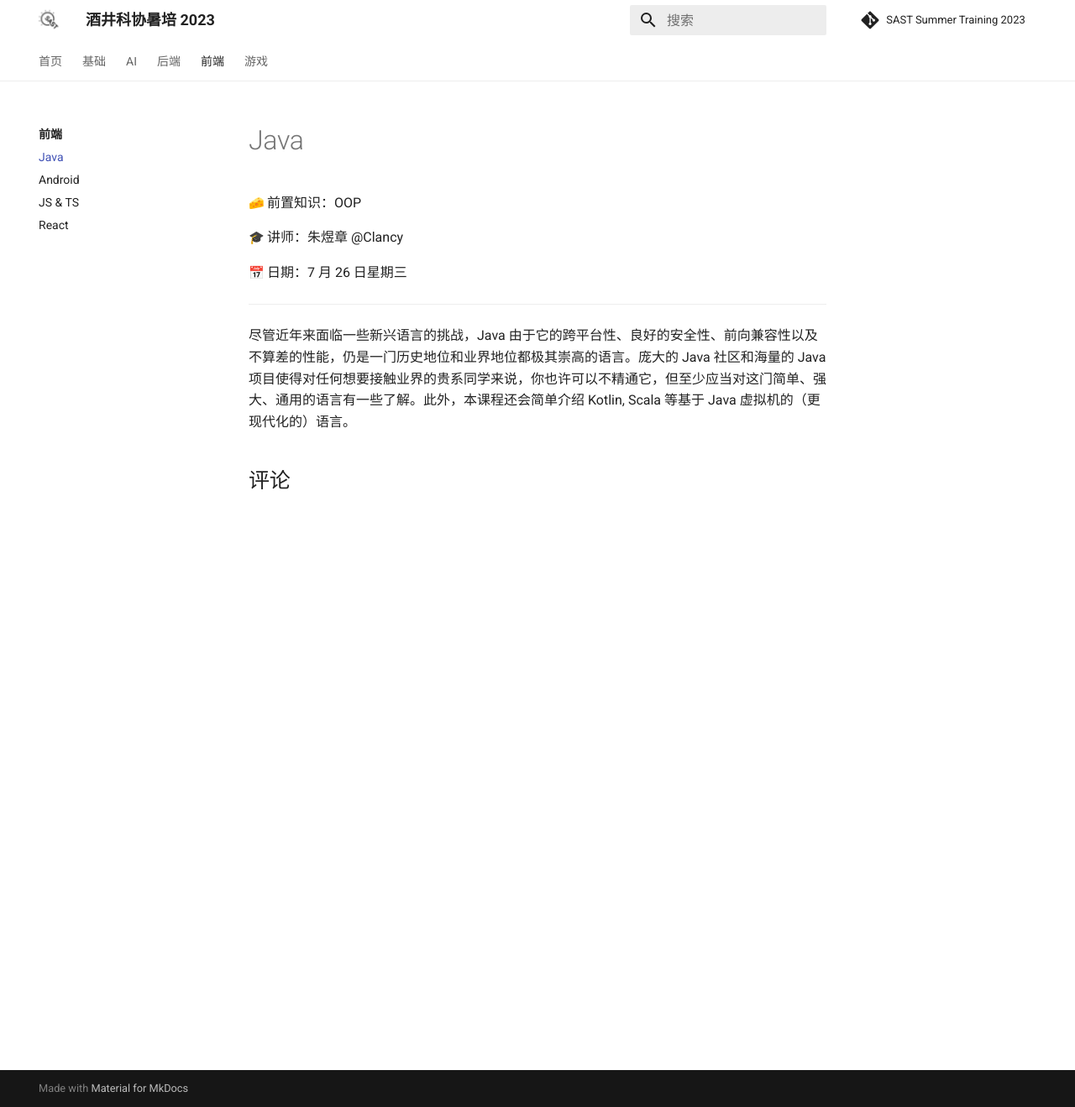
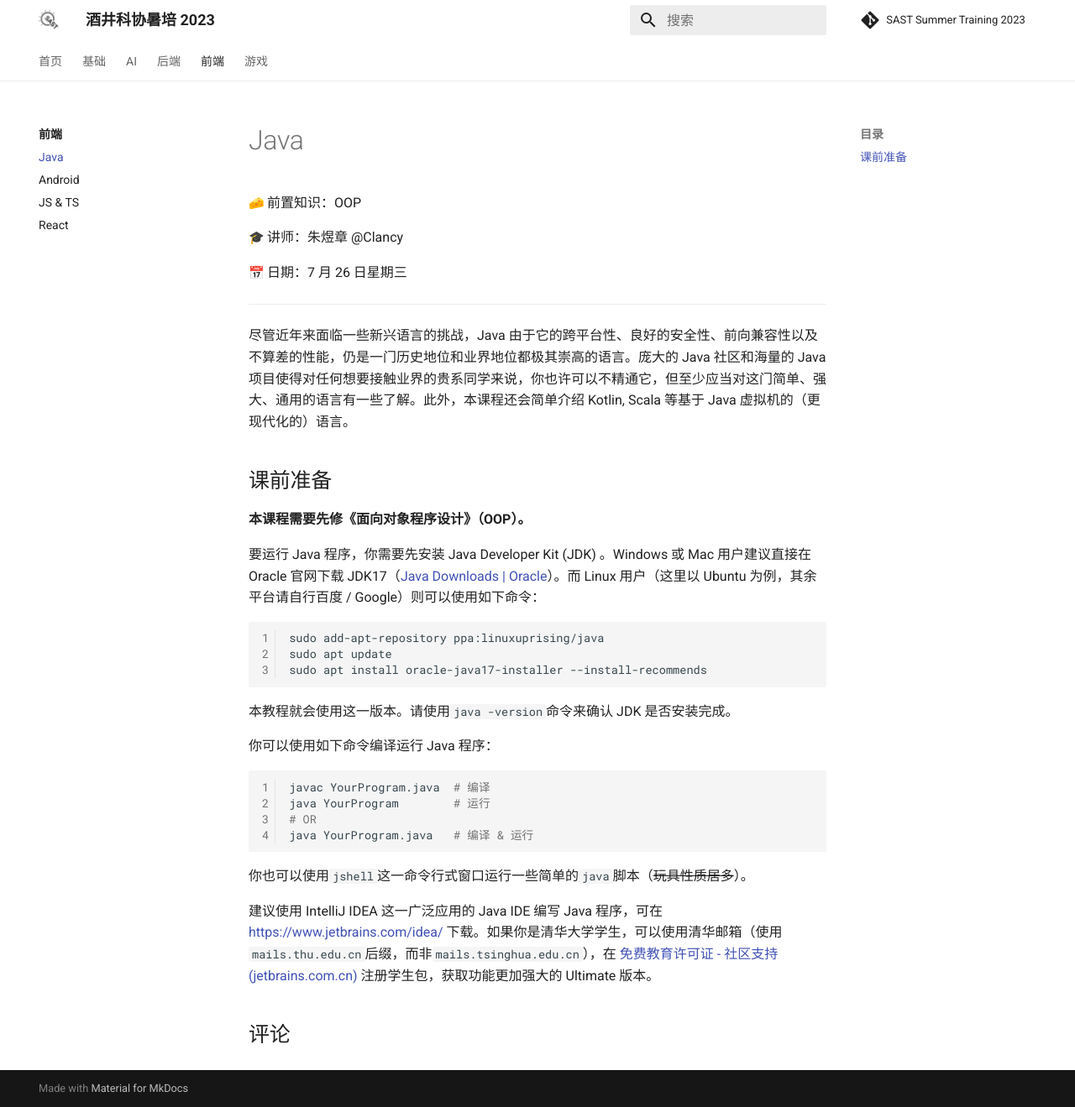
Before and after one commit to sast-summer-training-2023/sast-summer-training-2023.github.io, an MkDocs documentation site: the page built from docs/frontend/java.md, in a window 1280 px wide and 1319 px high. Shown: the whole window at 84% size. Built offline with MkDocs 1.6.1 and Material for MkDocs 9.7.7, drawn with Linux system fonts in a browser that asks for light colours; emoji names are drawn with the system emoji font; comment, search, counter and statistics services are not loaded.

Commit message:
feat(java): preparation

````diff
--- a/docs/frontend/java.md
+++ b/docs/frontend/java.md
@@ -9,3 +9,30 @@
 ---
 
 尽管近年来面临一些新兴语言的挑战，Java 由于它的跨平台性、良好的安全性、前向兼容性以及不算差的性能，仍是一门历史地位和业界地位都极其崇高的语言。庞大的 Java 社区和海量的 Java 项目使得对任何想要接触业界的贵系同学来说，你也许可以不精通它，但至少应当对这门简单、强大、通用的语言有一些了解。此外，本课程还会简单介绍 Kotlin, Scala 等基于 Java 虚拟机的（更现代化的）语言。
+
+## 课前准备
+
+**本课程需要先修《面向对象程序设计》（OOP）。**
+
+要运行 Java 程序，你需要先安装 Java Developer Kit (JDK) 。Windows 或 Mac 用户建议直接在 Oracle 官网下载 JDK17（[Java Downloads | Oracle](https://www.oracle.com/java/technologies/downloads/#java17)）。而 Linux 用户（这里以 Ubuntu 为例，其余平台请自行百度 / Google）则可以使用如下命令：
+
+```bash
+sudo add-apt-repository ppa:linuxuprising/java
+sudo apt update
+sudo apt install oracle-java17-installer --install-recommends
+```
+
+本教程就会使用这一版本。请使用`java -version`命令来确认 JDK 是否安装完成。
+
+你可以使用如下命令编译运行 Java 程序：
+
+```bash
+javac YourProgram.java  # 编译
+java YourProgram        # 运行
+# OR
+java YourProgram.java   # 编译 & 运行
+```
+
+你也可以使用`jshell`这一命令行式窗口运行一些简单的`java`脚本（~~玩具性质居多~~）。
+
+建议使用 IntelliJ IDEA 这一广泛应用的 Java IDE 编写 Java 程序，可在 https://www.jetbrains.com/idea/ 下载。如果你是清华大学学生，可以使用清华邮箱（使用`mails.thu.edu.cn`后缀，而非`mails.tsinghua.edu.cn`），在 [免费教育许可证 - 社区支持 (jetbrains.com.cn)](https://www.jetbrains.com.cn/community/education/#students) 注册学生包，获取功能更加强大的 Ultimate 版本。
````
